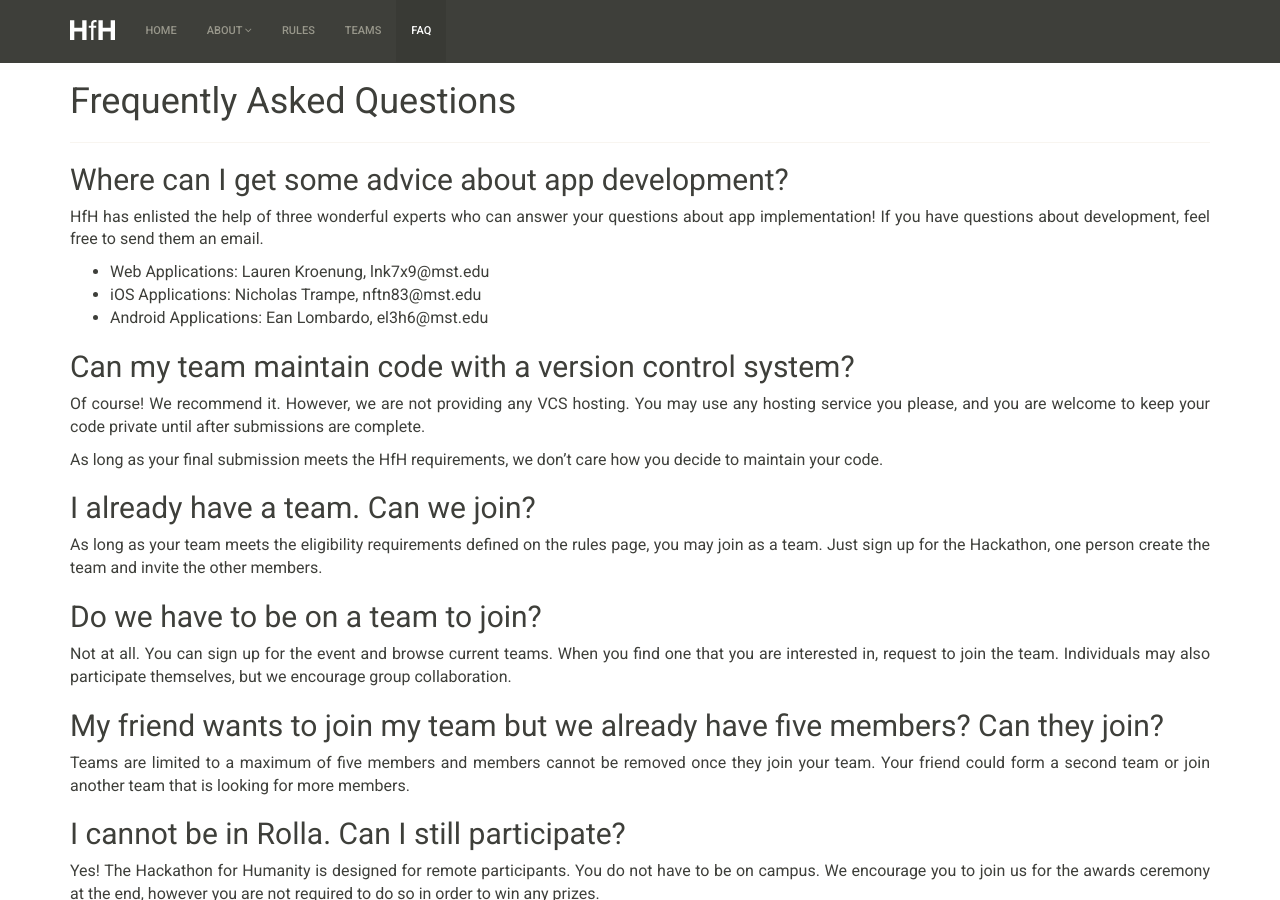
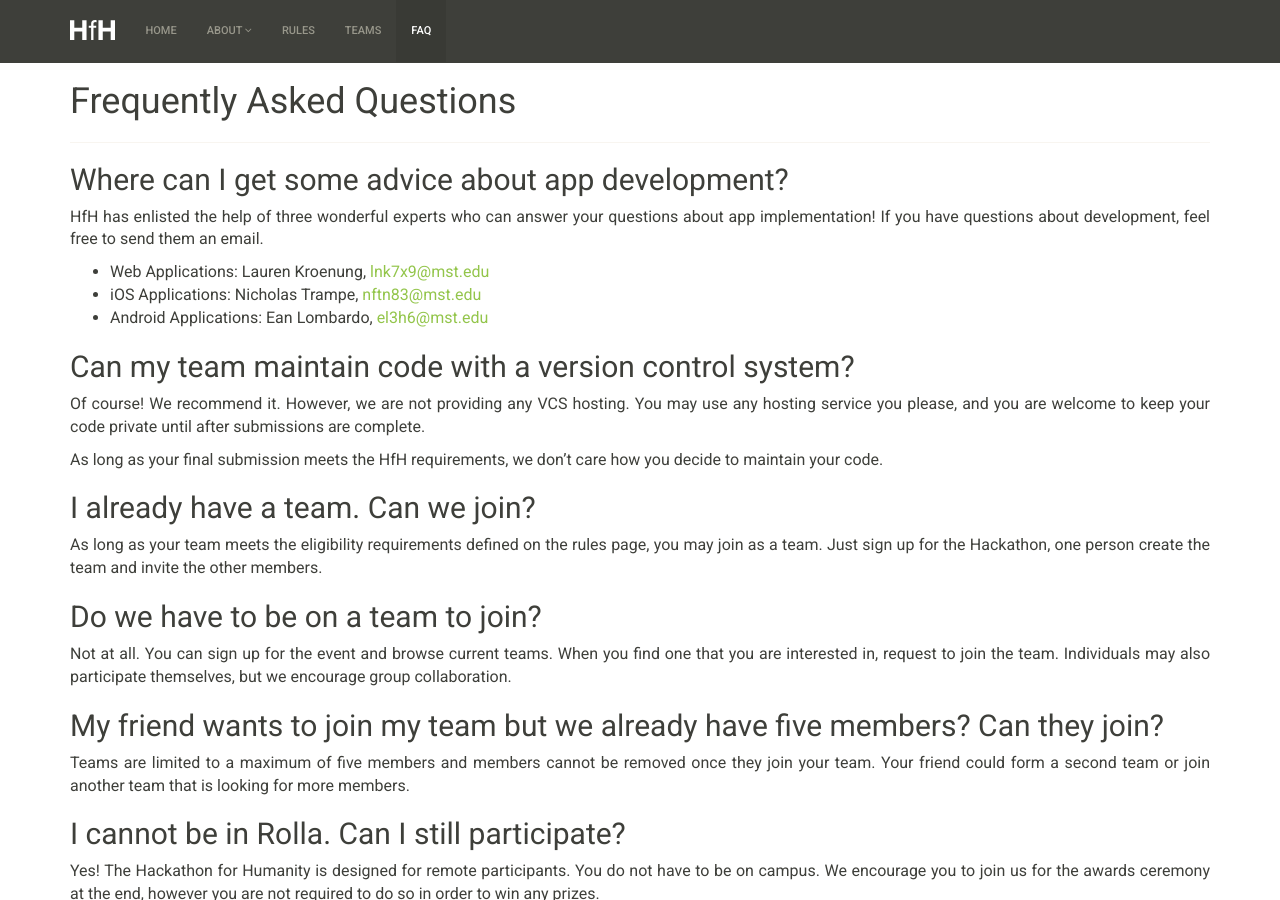
Before and after one commit to cmpsci-goldnjub/info, a Jekyll site: the page built from faq.md, in a window 1280 px wide and 900 px high. Built offline with Jekyll 4.4.1, drawn with Linux system fonts in a browser that asks for light colours; some of the changed lines change nothing that is shown.

Commit message:
Linkify email addresses

```diff
--- a/faq.md
+++ b/faq.md
@@ -10,9 +10,9 @@
 your questions about app implementation! If you have questions about
 development, feel free to send them an email.
 
-* Web Applications: Lauren Kroenung, lnk7x9@mst.edu
-* iOS Applications: Nicholas Trampe, nftn83@mst.edu
-* Android Applications: Ean Lombardo, el3h6@mst.edu
+* Web Applications: Lauren Kroenung, <lnk7x9@mst.edu>
+* iOS Applications: Nicholas Trampe, <nftn83@mst.edu>
+* Android Applications: Ean Lombardo, <el3h6@mst.edu>
 
 
 ## Can my team maintain code with a version control system?
```
